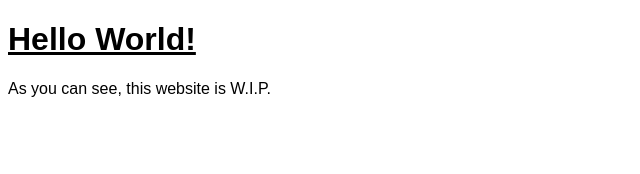
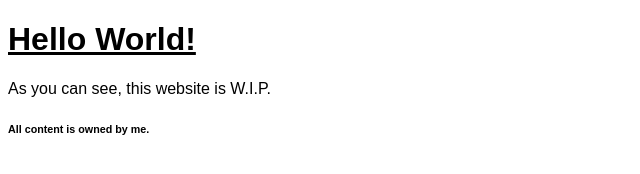
Before and after one commit to kaikemich123/PersonalWebsite, a plain HTML site: page index.html in a window 1280 px wide. Shown: the whole page, without its empty margins (0-640 px from the left). Drawn offline with Linux system fonts and the light colour scheme.

Commit message:
Added a footer

```diff
--- a/index.html
+++ b/index.html
@@ -15,5 +15,8 @@
 <body>
     <h1>Hello World!</h1>
     <p>As you can see, this website is W.I.P.</p>
+    <footer>
+      <h6>All content is owned by me.</h6>
+     </footer>
 </body>
 </html>
```
